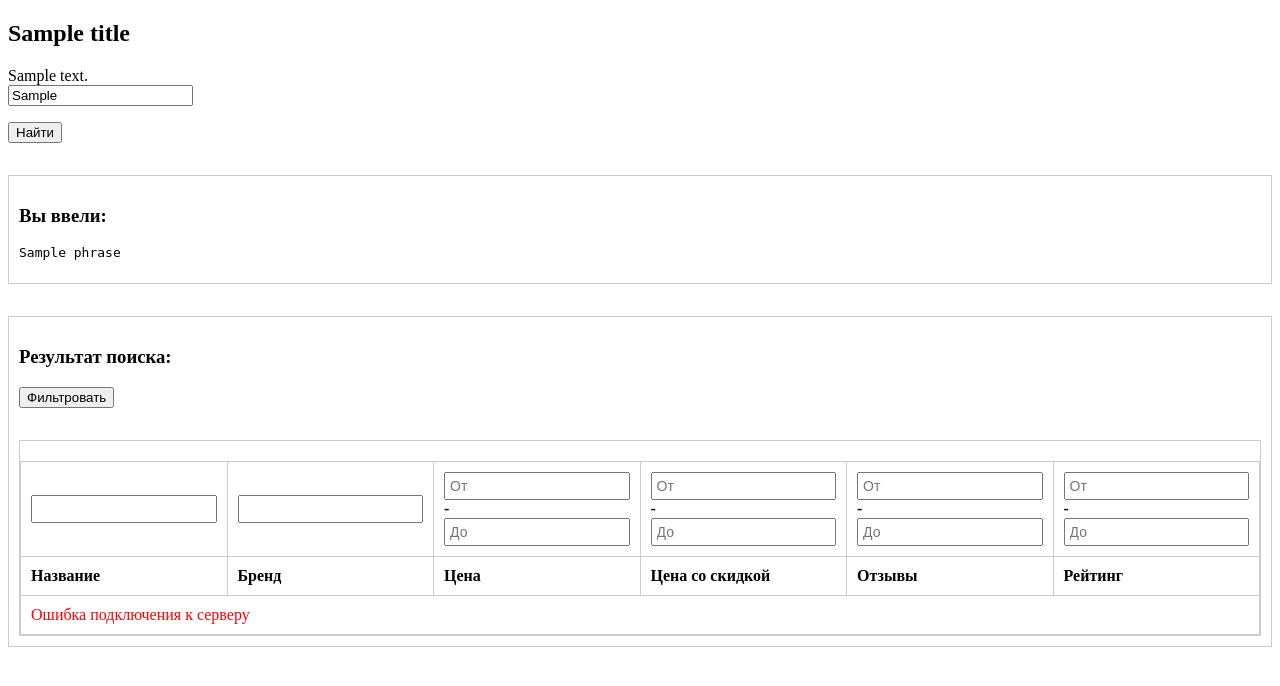
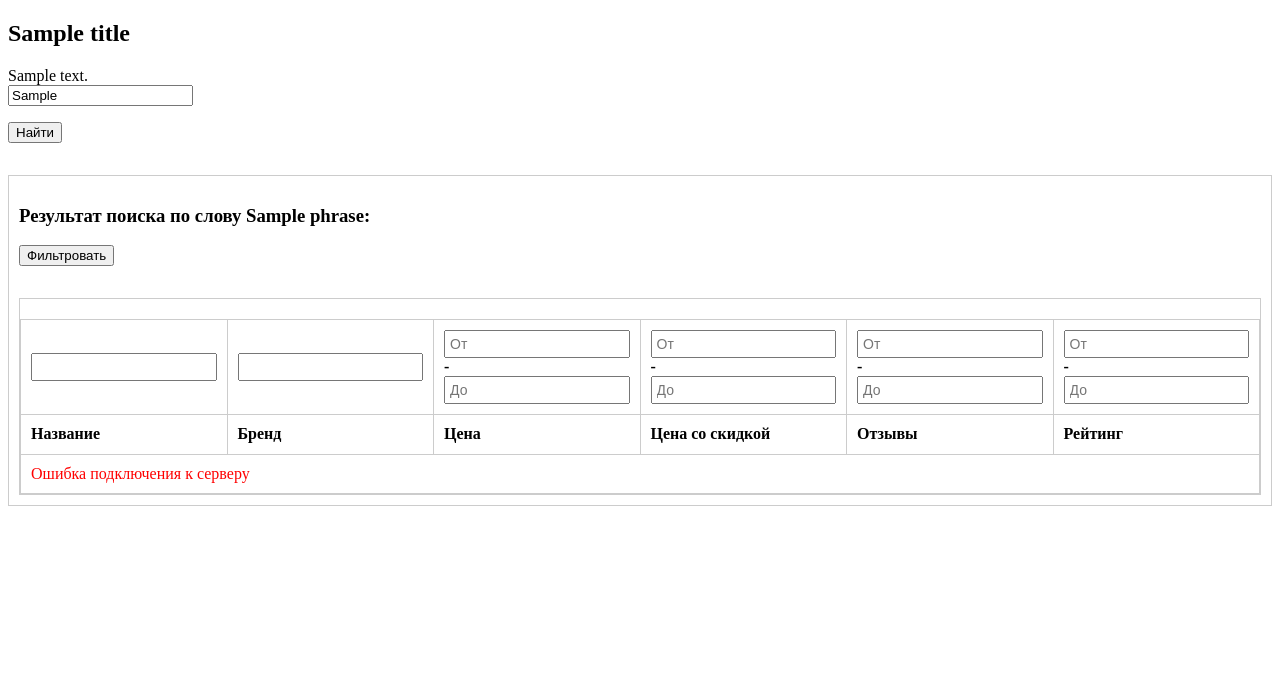
Before and after one commit to stds58/parser_drianjberris, a FastAPI app: template app/templates/dynamic_form.html in a window 1280 px wide. Shown: the top 686 px of the page. Run offline with FastAPI, Linux system fonts and the light colour scheme; the template is opened without the code that fills it: most values are stand-ins (such as "Sample title", 1, 10 or a date in 2020); data that the repository does not hold is empty; parts of the project's set-up code (start-up, migrations or seed data) failed here and were passed over.

Commit message:
feat: develop

```diff
--- a/app/templates/dynamic_form.html
+++ b/app/templates/dynamic_form.html
@@ -43,17 +43,8 @@
         <button type="submit">Найти</button>
     </form>
 
-    <!-- Отправленные данные -->
-    {% if phrase %}
-        <div style="margin-top: 2rem; border: 1px solid #ccc; padding: 10px;">
-            <h3>Вы ввели:</h3>
-            <pre>{{ phrase }}</pre>
-        </div>
-    {% endif %}
-
-
     <div style="margin-top: 2rem; border: 1px solid #ccc; padding: 10px;">
-        <h3>Результат поиска:</h3>
+        <h3>Результат поиска по слову {{ phrase }}:</h3>
         <button onclick="applyFilters()">Фильтровать</button>
 <div id="tableContainer" style="max-height: 600px; overflow-y: auto; border: 1px solid #ccc; margin-top: 2rem;">
         <table id="productTable">
```
